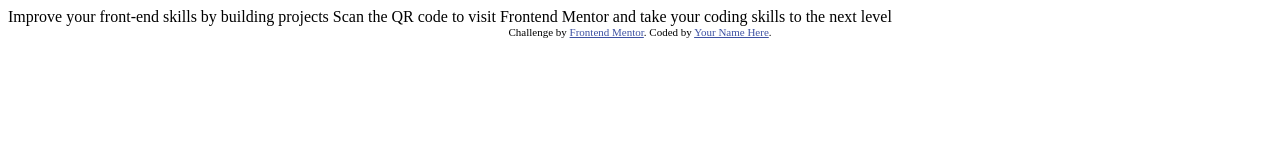
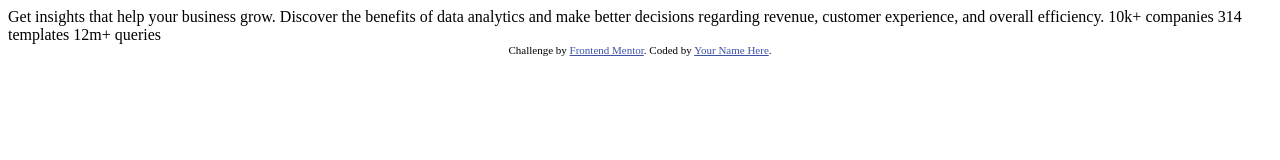
Before and after one commit to Lara-Vel/202301-w2ch1-lara-velenik, a website: page index.html in a window 1280 px wide. Drawn offline with Linux system fonts and the light colour scheme.

Commit message:
add new home page and delete husky/pre-commit

```diff
--- a/index.html
+++ b/index.html
@@ -8,7 +8,7 @@
 
   <link rel="icon" type="image/png" sizes="32x32" href="./images/favicon-32x32.png">
 
-  <title>Lara Card Component</title>
+  <title>Lara preview card component</title>
 
   <!-- Feel free to remove these styles or customise in your own stylesheet 👍 -->
   <style>
@@ -25,9 +25,14 @@
 
 <body>
 
-  Improve your front-end skills by building projects
+  Get insights that help your business grow.
 
-  Scan the QR code to visit Frontend Mentor and take your coding skills to the next level
+  Discover the benefits of data analytics and make better decisions regarding revenue, customer
+  experience, and overall efficiency.
+
+  10k+ companies
+  314 templates
+  12m+ queries
 
   <div class="attribution">
     Challenge by <a href="https://www.frontendmentor.io?ref=challenge" target="_blank">Frontend Mentor</a>.
```
Also changed, not shown: 1 other file.
